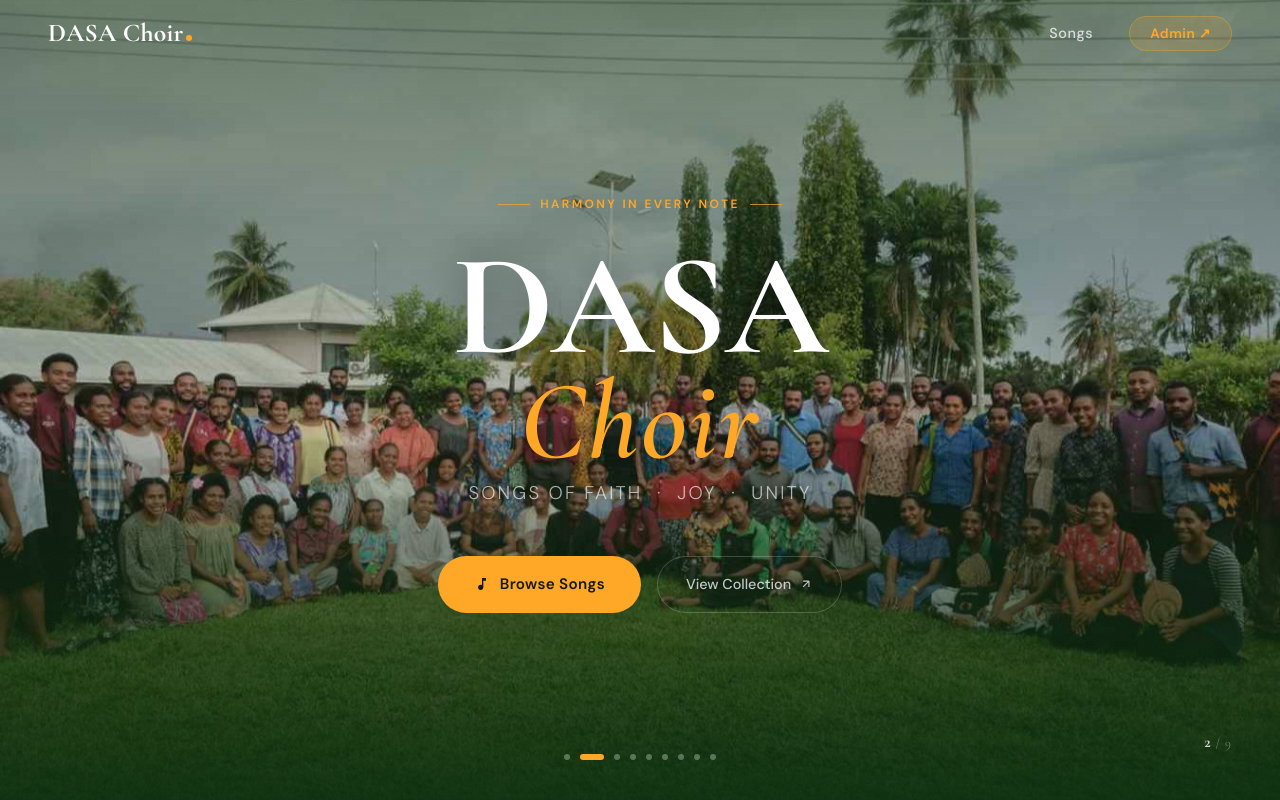
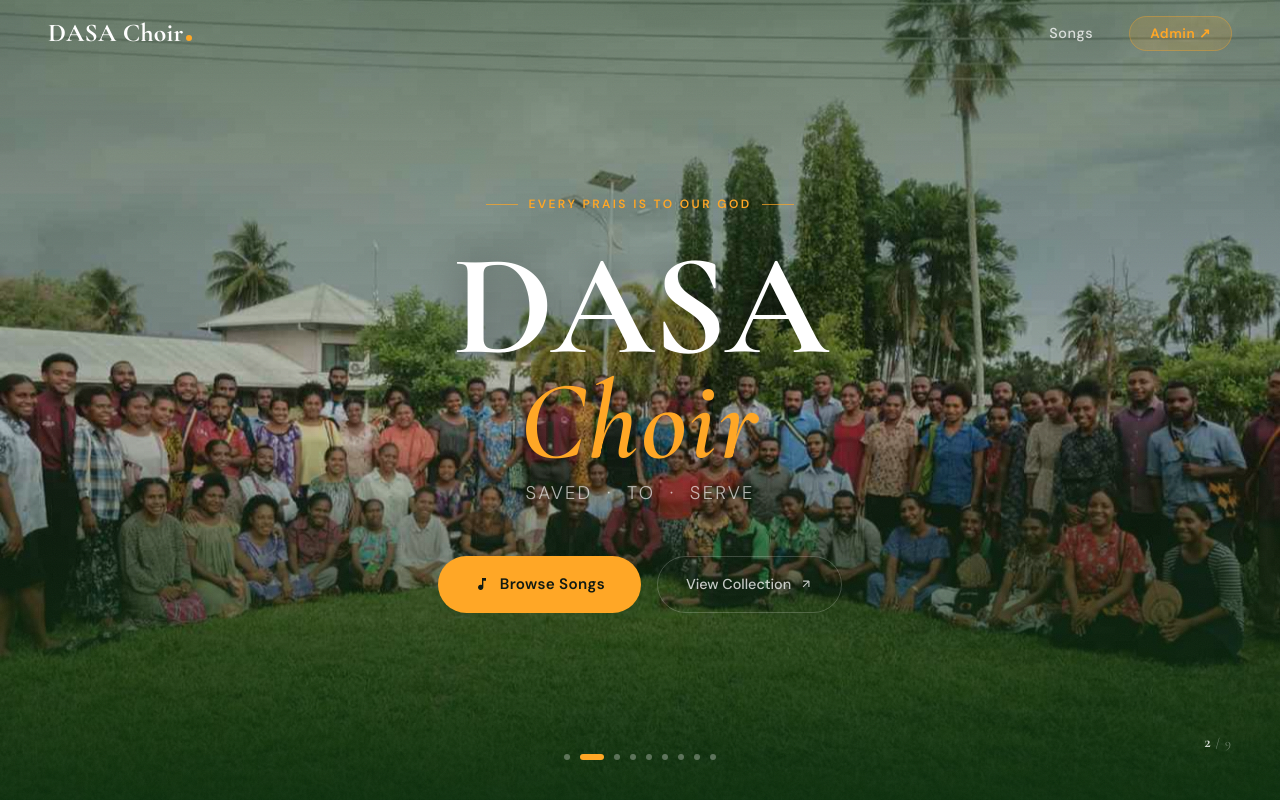
Before and after one commit to clydeNefoti176/dasa-choir-songs, a plain HTML site: page index.html in a window 1280 px wide. Shown: the top 800 px of the page. Drawn offline with nearby package versions, Linux system fonts and the light colour scheme.

Commit message:
Update index.html

```diff
--- a/index.html
+++ b/index.html
@@ -47,14 +47,14 @@
     <div class="hero-content">
       <div class="hero-eyebrow" aria-hidden="true">
         <span class="eyebrow-line"></span>
-        <span class="eyebrow-text">Harmony in Every Note</span>
+        <span class="eyebrow-text">Every Prais Is To Our God</span>
         <span class="eyebrow-line"></span>
       </div>
       <h1 class="hero-title">
         DASA
         <span class="hero-title-choir">Choir</span>
       </h1>
-      <p class="hero-subtitle">Songs of Faith &nbsp;·&nbsp; Joy &nbsp;·&nbsp; Unity</p>
+      <p class="hero-subtitle">Saved &nbsp;·&nbsp; To &nbsp;·&nbsp; Serve</p>
       <div class="hero-actions">
         <a href="#songs" class="btn-primary" aria-label="Browse song collection">
           <svg width="16" height="16" fill="currentColor" viewBox="0 0 24 24" aria-hidden="true">
```
